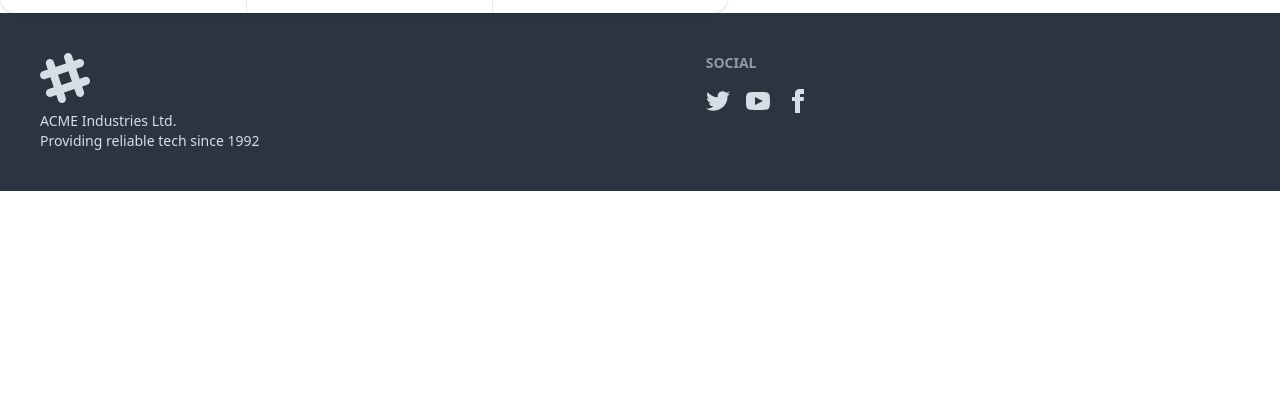
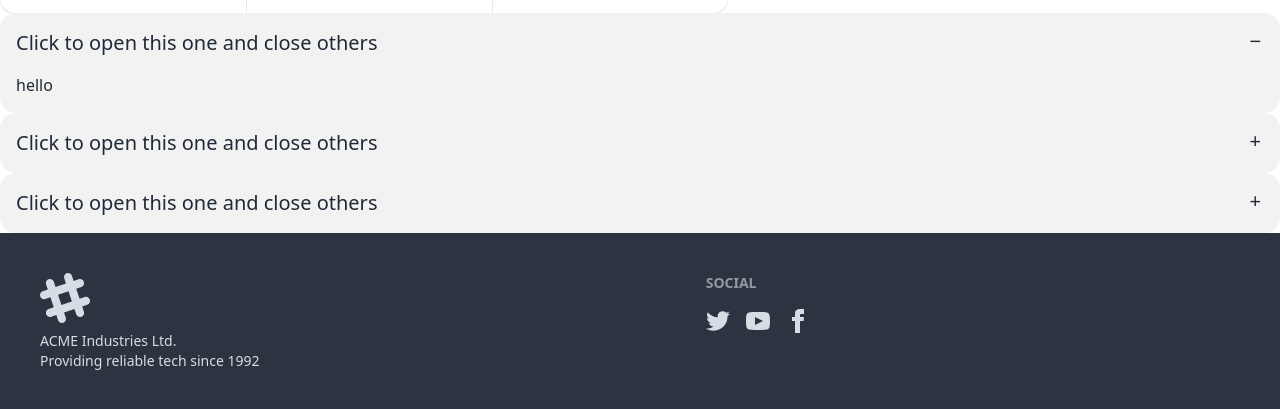
Before and after one commit to ahshobuj1/collaboration, a plain HTML site: page index.html in a window 1280 px wide. Shown: the part 1301-1710 px from the top of the page. Before the commit the page ends 1492 px from the top, so only its background shows below. Drawn offline with nearby package versions, Linux system fonts and the light colour scheme.

Commit message:
4th commit from feature

```diff
--- a/index.html
+++ b/index.html
@@ -194,6 +194,35 @@
           </div>
         </div>
       </section>
+      <section>
+        <div class="collapse collapse-plus bg-base-200">
+          <input type="radio" name="my-accordion-3" checked="checked" />
+          <div class="collapse-title text-xl font-medium">
+            Click to open this one and close others
+          </div>
+          <div class="collapse-content">
+            <p>hello</p>
+          </div>
+        </div>
+        <div class="collapse collapse-plus bg-base-200">
+          <input type="radio" name="my-accordion-3" />
+          <div class="collapse-title text-xl font-medium">
+            Click to open this one and close others
+          </div>
+          <div class="collapse-content">
+            <p>hello</p>
+          </div>
+        </div>
+        <div class="collapse collapse-plus bg-base-200">
+          <input type="radio" name="my-accordion-3" />
+          <div class="collapse-title text-xl font-medium">
+            Click to open this one and close others
+          </div>
+          <div class="collapse-content">
+            <p>hello</p>
+          </div>
+        </div>
+      </section>
     </main>
     <footer class="footer bg-neutral text-neutral-content p-10">
       <aside>
```
